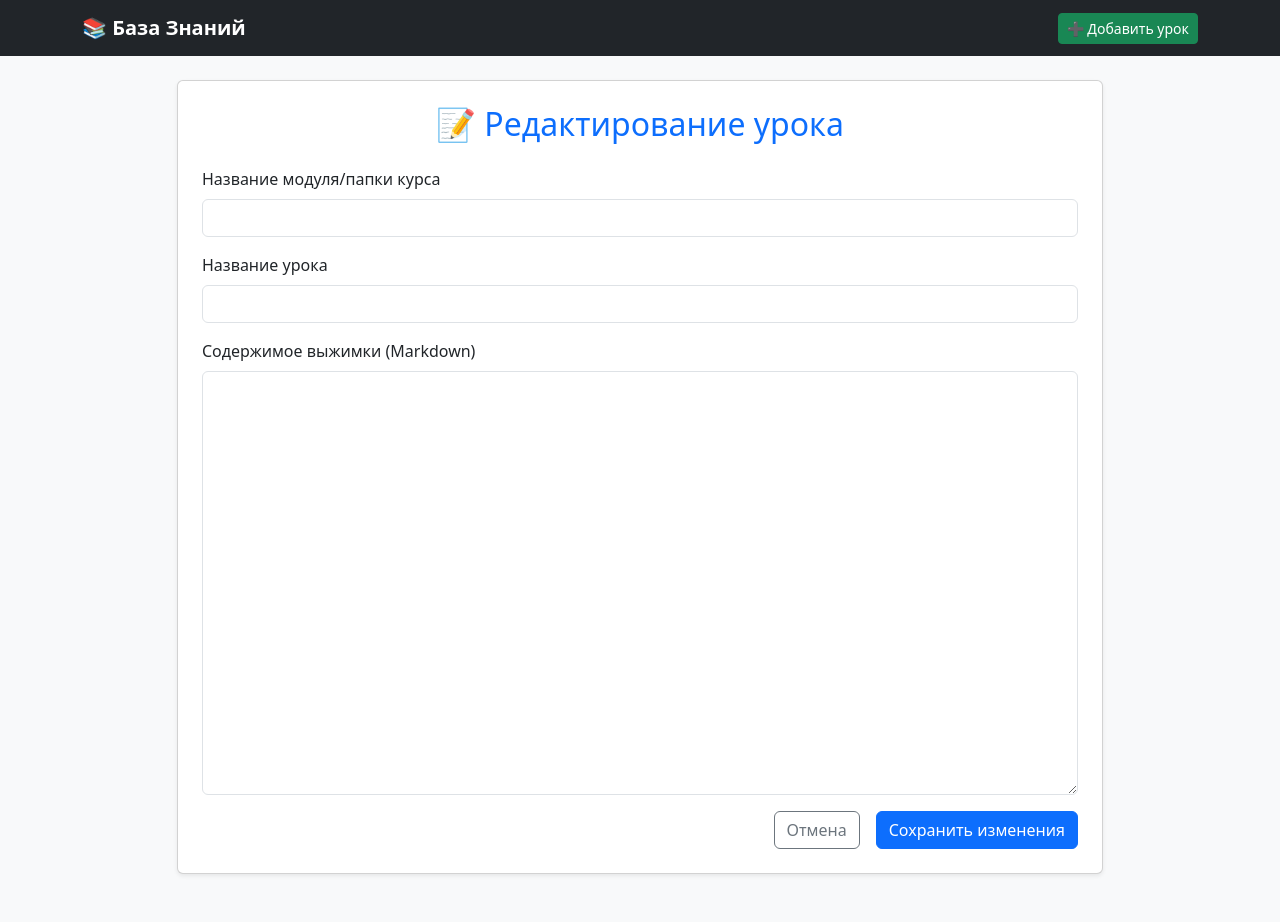
After one commit to nikitaparkur1/course_hub, a FastAPI app: template templates/edit.html in a window 1280 px wide. The commit adds this page. Run offline with FastAPI, Linux system fonts and the light colour scheme; the template is opened without the code that fills it, so the values that code supplies are empty.

Commit message:
Add edit feature

```diff
--- a/main.py
+++ b/main.py
@@ -35,6 +35,41 @@ async def read_index(request: Request, db: Session = Depends(get_db)):
 @app.get("/upload", response_class=HTMLResponse)
 async def upload_page(request: Request):
     return templates.TemplateResponse(request=request, name="upload.html", context={})
+
+
+@app.get("/lesson/{lesson_id}/edit", response_class=HTMLResponse)
+async def edit_page(lesson_id: int, request: Request, db: Session = Depends(get_db)):
+    lesson = db.query(models.Lesson).filter(models.Lesson.id == lesson_id).first()
+    if not lesson:
+        raise HTTPException(status_code=404, detail="Lesson not found")
+
+    return templates.TemplateResponse(
+        request=request, name="edit.html", context={"lesson": lesson}
+    )
+
+
+# Обработчик сохранения изменений
+@app.post("/lesson/{lesson_id}/edit")
+async def handle_edit(
+    lesson_id: int,
+    course_name: str = Form(...),
+    title: str = Form(...),
+    summary_content: str = Form(...),
+    db: Session = Depends(get_db),
+):
+    lesson = db.query(models.Lesson).filter(models.Lesson.id == lesson_id).first()
+    if not lesson:
+        raise HTTPException(status_code=404, detail="Lesson not found")
+
+    # Обновляем поля в базе данных
+    lesson.course_name = course_name
+    lesson.title = title
+    lesson.summary_content = summary_content
+
+    db.commit()
+
+    # Возвращаем пользователя на страницу этого урока
+    return RedirectResponse(url=f"/lesson/{lesson_id}", status_code=303)
 
 
 # Обработчик загрузки
--- /dev/null
+++ b/templates/edit.html
@@ -0,0 +1,63 @@
+{% extends "base.html" %} {% block content %}
+<div class="row justify-content-center">
+  <div class="col-md-10">
+    <div class="card shadow-sm p-4 bg-white mb-5">
+      <h2 class="mb-4 text-center text-primary">📝 Редактирование урока</h2>
+      <form action="/lesson/{{ lesson.id }}/edit" method="post">
+        <div class="mb-3">
+          <label for="course_name" class="form-label"
+            >Название модуля/папки курса</label
+          >
+          <input
+            type="text"
+            class="form-control"
+            id="course_name"
+            name="course_name"
+            value="{{ lesson.course_name }}"
+            required
+          />
+        </div>
+
+        <div class="mb-3">
+          <label for="title" class="form-label">Название урока</label>
+          <input
+            type="text"
+            class="form-control"
+            id="title"
+            name="title"
+            value="{{ lesson.title }}"
+            required
+          />
+        </div>
+
+        <div class="mb-3">
+          <label for="summary_content" class="form-label"
+            >Содержимое выжимки (Markdown)</label
+          >
+          <textarea
+            class="form-control"
+            id="summary_content"
+            name="summary_content"
+            rows="18"
+            required
+            style="font-family: monospace; font-size: 0.95rem"
+          >
+{{ lesson.summary_content }}</textarea
+          >
+        </div>
+
+        <div class="d-grid gap-2 d-md-flex justify-content-md-end">
+          <a
+            href="/lesson/{{ lesson.id }}"
+            class="btn btn-outline-secondary me-md-2"
+            >Отмена</a
+          >
+          <button type="submit" class="btn btn-primary">
+            Сохранить изменения
+          </button>
+        </div>
+      </form>
+    </div>
+  </div>
+</div>
+{% endblock %}
--- a/templates/index.html
+++ b/templates/index.html
@@ -29,6 +29,11 @@
               class="btn btn-outline-primary btn-sm"
               >Открыть</a
             >
+            <a
+              href="/lesson/{{ lesson.id }}/edit"
+              class="btn btn-outline-warning btn-sm"
+              >Редактировать</a
+            >
             <form
               action="/lesson/{{ lesson.id }}/delete"
               method="post"
```
Also changed, not shown: templates/lesson.html (+7 -5 lines).
